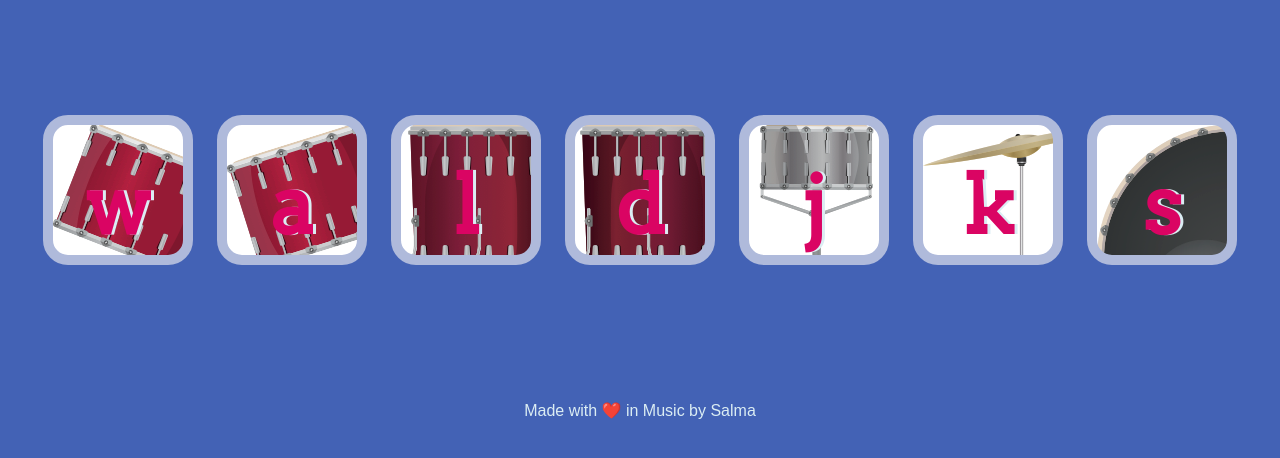
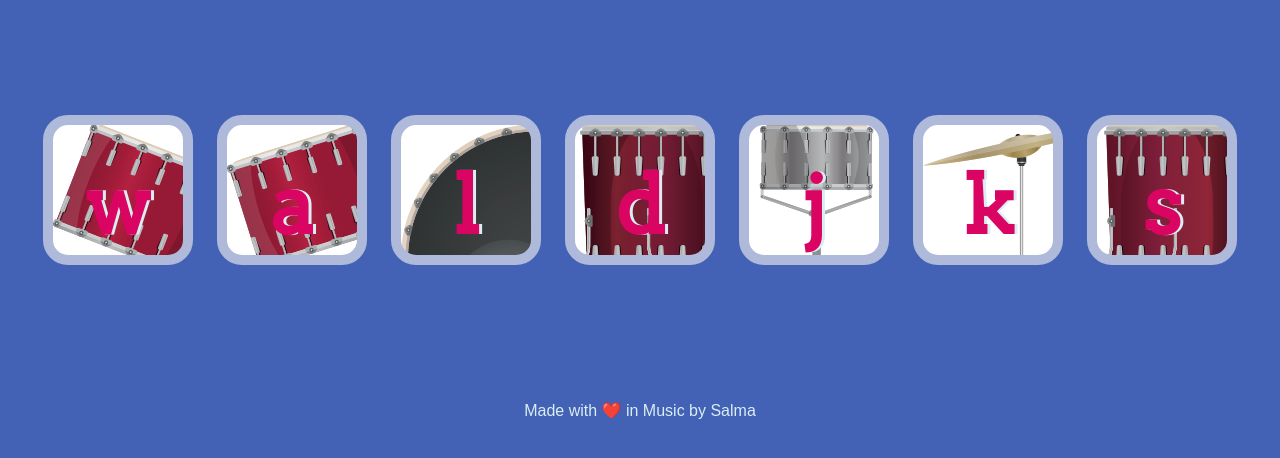
Before and after one commit to Salma-s-07/Drum-kit, a plain HTML site: page index.html in a window 1280 px wide. Shown: the part 174-632 px from the top of the page. Drawn offline with Linux system fonts and the light colour scheme.

Commit message:
Update index.html

```diff
--- a/index.html
+++ b/index.html
@@ -14,11 +14,11 @@
   <div class="set">
     <button class="w drum">w</button>
     <button class="a drum">a</button>
-    <button class="s drum">l</button>
+    <button class="l drum">l</button>
     <button class="d drum">d</button>
     <button class="j drum">j</button>
     <button class="k drum">k</button>
-    <button class="l drum">s</button>
+    <button class="s drum">s</button>
   </div>
 
 
```
